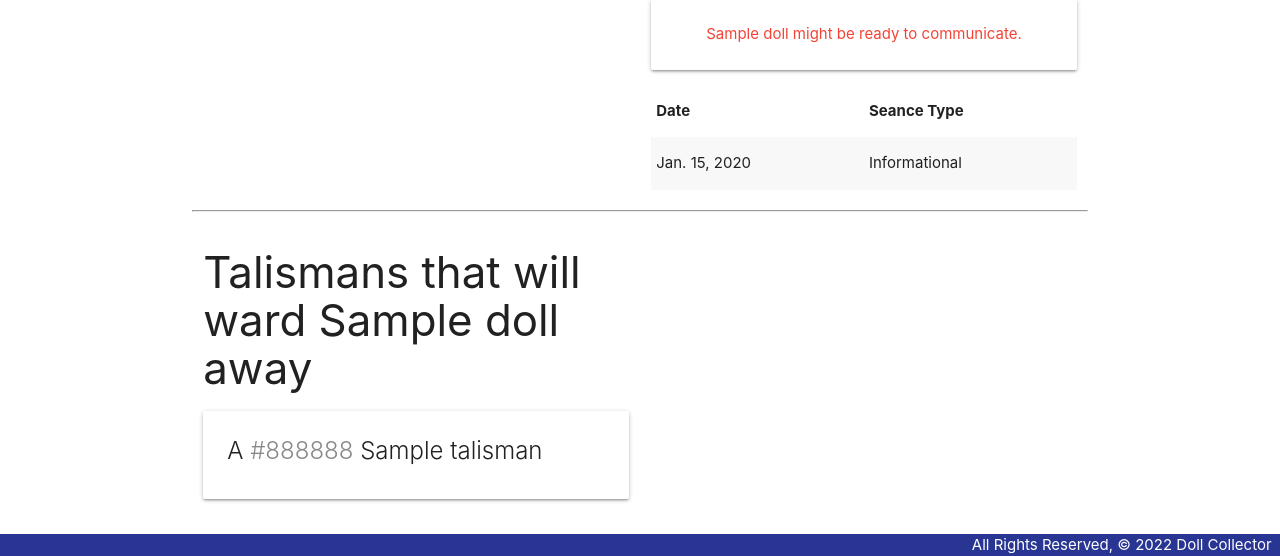
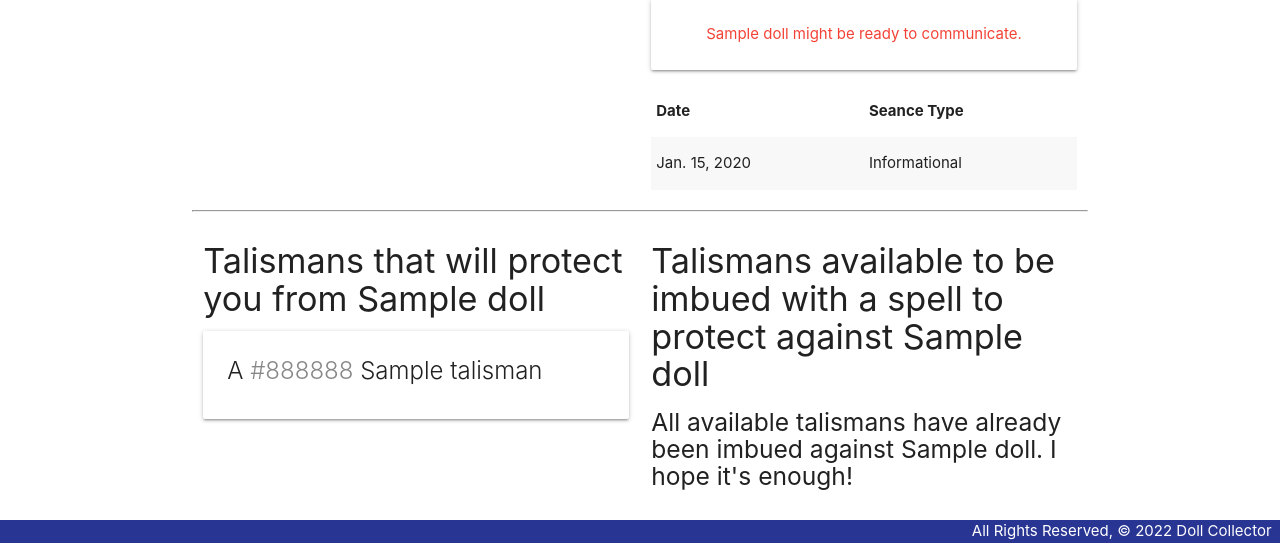
Before and after one commit to philkatie/doll-collector, a Django app: page /dolls/1 in a window 1280 px wide. Shown: the part 457-1013 px from the top of the page. Run offline with Django 4.2, Linux system fonts and the light colour scheme; tables that the repository leaves empty hold one stand-in row (values such as "Sample post").

Commit message:
adding more talisman info to doll detail view

```diff
--- a/main_app/templates/dolls/detail.html
+++ b/main_app/templates/dolls/detail.html
@@ -53,7 +53,7 @@
 <hr>
 <div class="row">
   <div class="col s6">
-    <h3>Talismans that will ward {{ doll.name }} away</h3>
+    <h4>Talismans that will protect you from {{ doll.name }}</h3>
     {% if doll.talismans.count %}
       {% for tal in doll.talismans.all %}
         <div class="card">
@@ -65,11 +65,33 @@
         </div>
       {% endfor %}
     {% else %}
-      <h5>No Talisman will currently keep you safe from {{ doll.name }}</h5>
+      <h4>No Talisman will currently keep you safe from {{ doll.name }}</h4>
+    {% endif %}
+  </div>
+
+  <div class="col s6">
+    <h4>Talismans available to be imbued with a spell to protect against {{ doll.name }}</h4>
+    {% if talismans.count %}
+      {% for tal in talismans.all %}
+        <div class="card">
+          <div class="card-content">
+            <span class="card-title">
+              A <span style="color: {{ tal.color }}">{{ tal.color }}</span> {{ tal.name }}
+            </span>
+          </div>
+          <div class="card-action">
+            <form action="" method="POST">
+              {% csrf_token %}
+              <button type="submit" class="btn">Imbue With Protection Spell</button>
+            </form>
+          </div>
+        </div>
+      {% endfor %}
+    {% else %}
+      <h5>All available talismans have already been imbued against {{ doll.name }}. I hope it's enough!</h5>
     {% endif %}
   </div>
 </div>
-
 
 <script>
   const dateEl = document.getElementById('id_date');
--- a/main_app/views.py
+++ b/main_app/views.py
@@ -30,9 +30,10 @@ def dolls_index(request):
 
 def dolls_detail(request, doll_id):
     doll = Doll.objects.get(id=doll_id)
+    talismans_doll_doesnt_have = Talisman.objects.exclude(id__in = doll.talismans.all().values_list('id'))
     seance_form = SeanceForm()
     return render(request, 'dolls/detail.html', {
-        'doll': doll, 'seance_form': seance_form
+        'doll': doll, 'seance_form': seance_form, 'talismans': talismans_doll_doesnt_have
     })
 
 def add_seance(request, doll_id):
```
